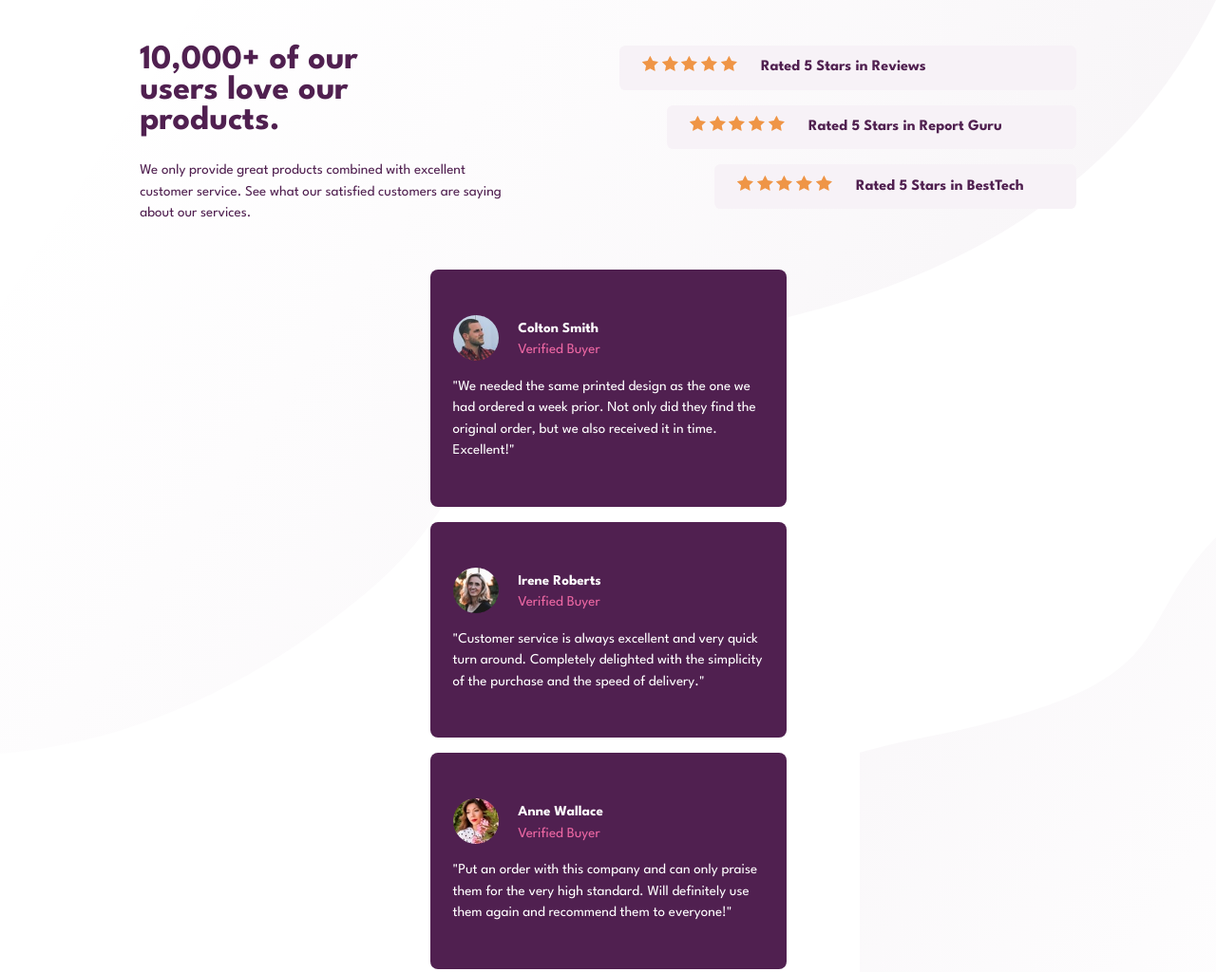
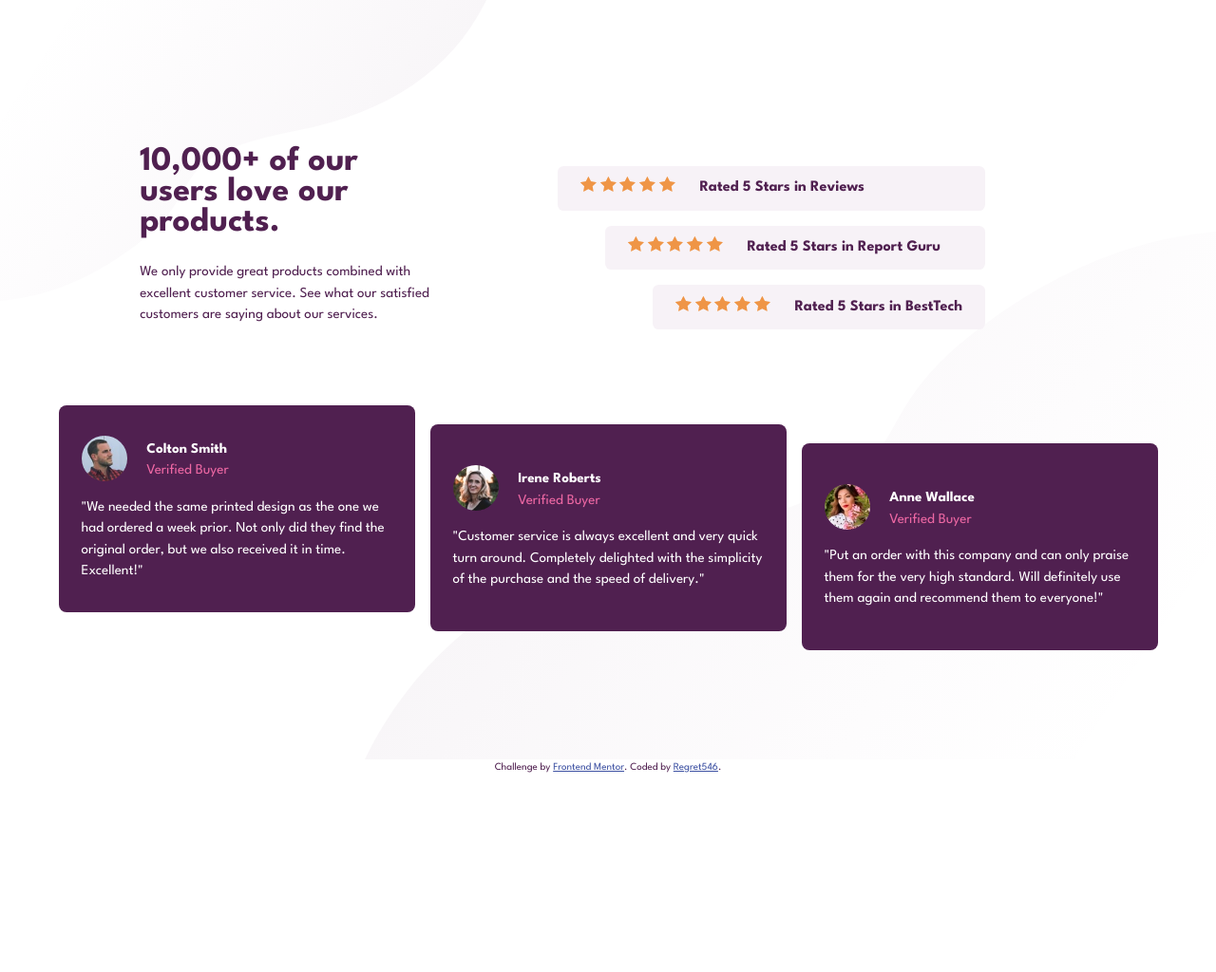
Before and after one commit to regret546/social-proof-section-master, a plain HTML site: page index.html in a window 1280 px wide. Shown: the top 1024 px of the page at 95% size. After the commit the page ends 817 px from the top, so only its background shows below. Drawn offline with Linux system fonts and the light colour scheme.

Commit message:
style desktop view

```diff
--- a/index.html
+++ b/index.html
@@ -95,11 +95,15 @@
         </section>
       </div>
     </main>
+    <footer>
       <div class="attribution">
   Challenge by
   <a href="https://www.frontendmentor.io?ref=challenge" target="_blank"
     >Frontend Mentor</a
   >. Coded by <a href="#">Regret546</a>.
 </div>
+</footer>
   </body>
+
+
 </html>
--- a/style.css
+++ b/style.css
@@ -104,7 +104,8 @@ body {
   display: grid;
   place-items: center;
   text-align: center;
-  padding: 3rem 1.5rem;
+  padding: 4rem 1.5rem;
+
 }
 
 .social__main {
@@ -124,6 +125,10 @@ body {
   width: 80%;
   line-height: 2rem;
   margin-bottom: 1.5rem;
+}
+
+.main__header_secondary {
+  margin-top: 1rem;
 }
 
 .main__header_secondary ul {
@@ -169,7 +174,7 @@ body {
 .main__cards_profile {
   display: grid;
   background-color: var(--clr--very-dark-magenta);
-  padding: 3rem 1.5rem;
+  padding: 2rem 1.5rem;
   border-radius: 0.5rem;
   gap: 1rem;
   max-width: 375px;
@@ -200,18 +205,45 @@ body {
   border-radius: 48px;
 }
 
+
 /* Desktop Design */
 
 @media only screen and (min-width: 992px) {
+  .container {
+    background: url("images/bg-pattern-top-desktop.svg"),
+      url("images/bg-pattern-bottom-desktop.svg");
+    background-size: 40% , 70%;
+    background-repeat: no-repeat, no-repeat;
+    background-position: top left , bottom right;
+    min-height: 100vh;
+    display: grid;
+    place-items: center;
+    text-align: center;
+    padding: 3rem 1.5rem;
+
+  }
+
+  .social__main {
+    display: grid;
+    gap: 5rem;
+  }
+
   .social__main_header {
     max-width: 80%;
     grid-auto-flow: column;
-    grid-template-columns: 1fr 1fr;
+    grid-template-columns: 1fr 2fr;
     text-align: left;
   }
 
-  .main__header_primary {
-    margin-right: 5rem;
+  .main__header_secondary {
+    display: grid;
+    place-content: center;
+    margin-top: 20px;
+  }
+
+  .main__header_secondary li {
+    max-width: 500px;
+
   }
 
   .main__header_secondary li:nth-of-type(2) {
@@ -235,4 +267,19 @@ body {
     margin-right: 25px;
     vertical-align: middle;
   }
+
+.main__cards_info {
+  display: grid;
+  grid-auto-flow: column;
+  grid-auto-rows: max-content;
+
 }
+
+.main__cards_profile:nth-of-type(2){
+transform: translateY(20px);
+}
+
+.main__cards_profile:nth-of-type(3){
+  transform: translateY(40px);
+  }
+}
```
Lines whose indentation alone changed are shown as unchanged.
